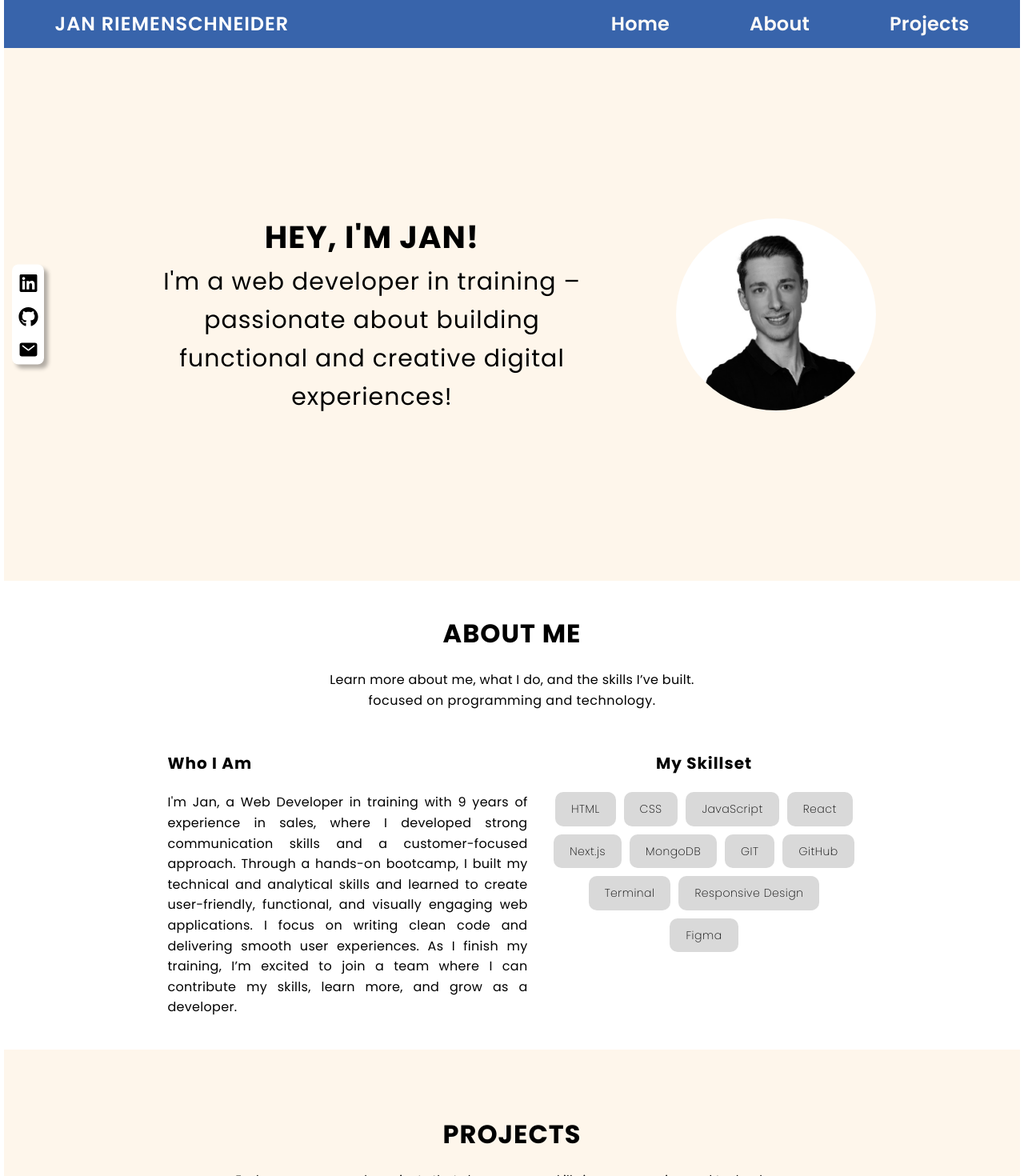
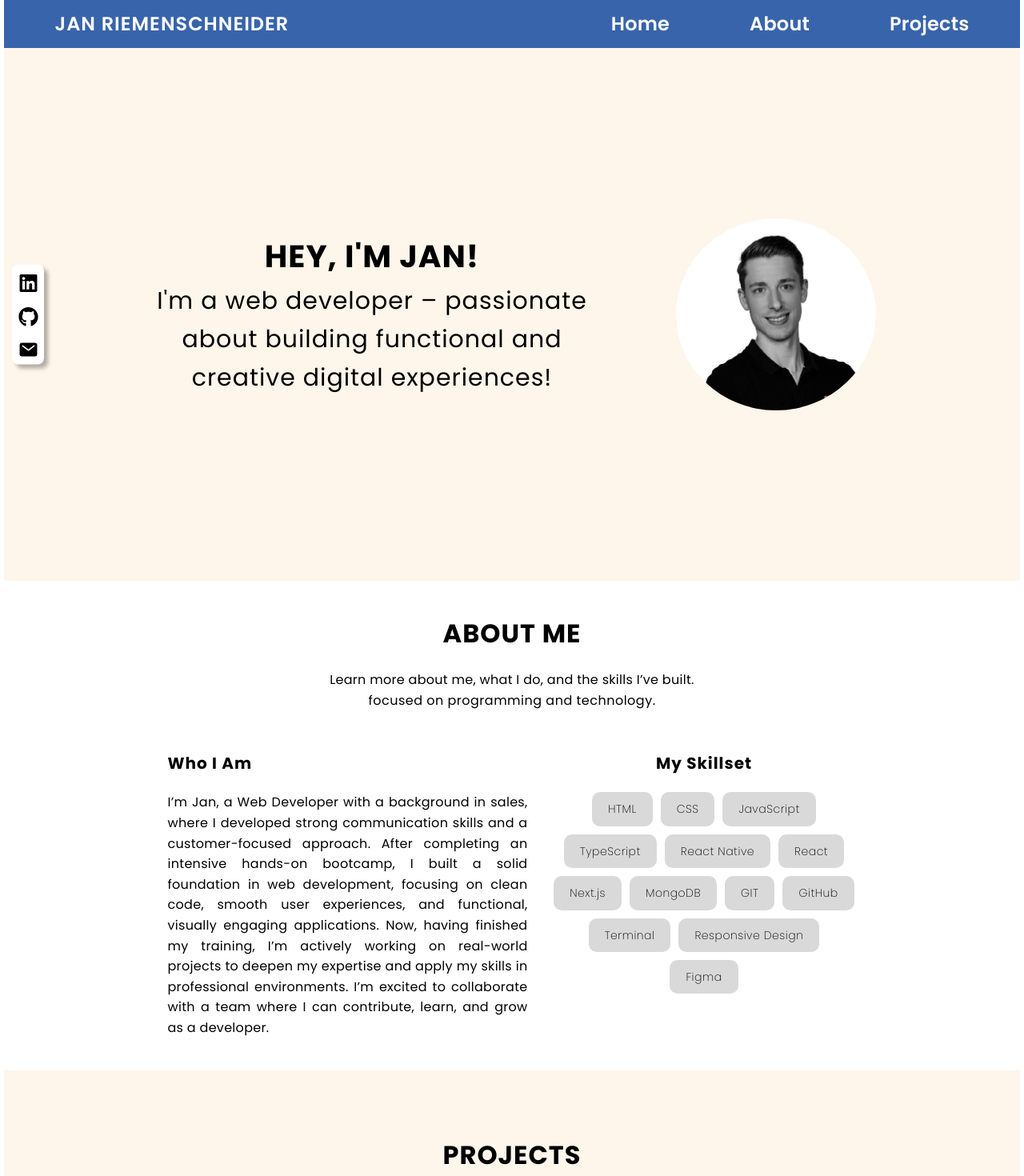
Before and after one commit to jan-riemenschneider/personal-website, a Next.js app: page / in a window 1280 px wide. Shown: the top 1470 px of the page at 80% size. Built offline with nearby package versions, Linux system fonts and the light colour scheme.

Commit message:
update informations about me

```diff
--- a/src/components/AboutMe.js
+++ b/src/components/AboutMe.js
@@ -17,14 +17,15 @@ const AboutMe = () => {
         <WhoIAMSection>
           <h3>Who I Am</h3>
           <p>
-            I'm Jan, a Web Developer in training with 9 years of experience in
-            sales, where I developed strong communication skills and a
-            customer-focused approach. Through a hands-on bootcamp, I built my
-            technical and analytical skills and learned to create user-friendly,
-            functional, and visually engaging web applications. I focus on
-            writing clean code and delivering smooth user experiences. As I
-            finish my training, I’m excited to join a team where I can
-            contribute my skills, learn more, and grow as a developer.
+            I’m Jan, a Web Developer with a background in sales, where I
+            developed strong communication skills and a customer-focused
+            approach. After completing an intensive hands-on bootcamp, I built a
+            solid foundation in web development, focusing on clean code, smooth
+            user experiences, and functional, visually engaging applications.
+            Now, having finished my training, I’m actively working on real-world
+            projects to deepen my expertise and apply my skills in professional
+            environments. I’m excited to collaborate with a team where I can
+            contribute, learn, and grow as a developer.
           </p>
         </WhoIAMSection>
         <SkillsContainer>
@@ -33,6 +34,8 @@ const AboutMe = () => {
             <SkillItem>HTML</SkillItem>
             <SkillItem>CSS</SkillItem>
             <SkillItem>JavaScript</SkillItem>
+            <SkillItem>TypeScript</SkillItem>
+            <SkillItem>React Native</SkillItem>
             <SkillItem>React</SkillItem>
             <SkillItem>Next.js</SkillItem>
             <SkillItem>MongoDB</SkillItem>
--- a/src/components/Hero.js
+++ b/src/components/Hero.js
@@ -24,8 +24,8 @@ const Hero = () => {
       <StyledGreetingBox>
         <StyledH2Hey>HEY, I'M JAN!</StyledH2Hey>
         <StyledH2Greeting>
-          I'm a web developer in training – passionate about building functional
-          and creative digital experiences!
+          I'm a web developer – passionate about building functional and
+          creative digital experiences!
         </StyledH2Greeting>
       </StyledGreetingBox>
       <StyledImage
```
